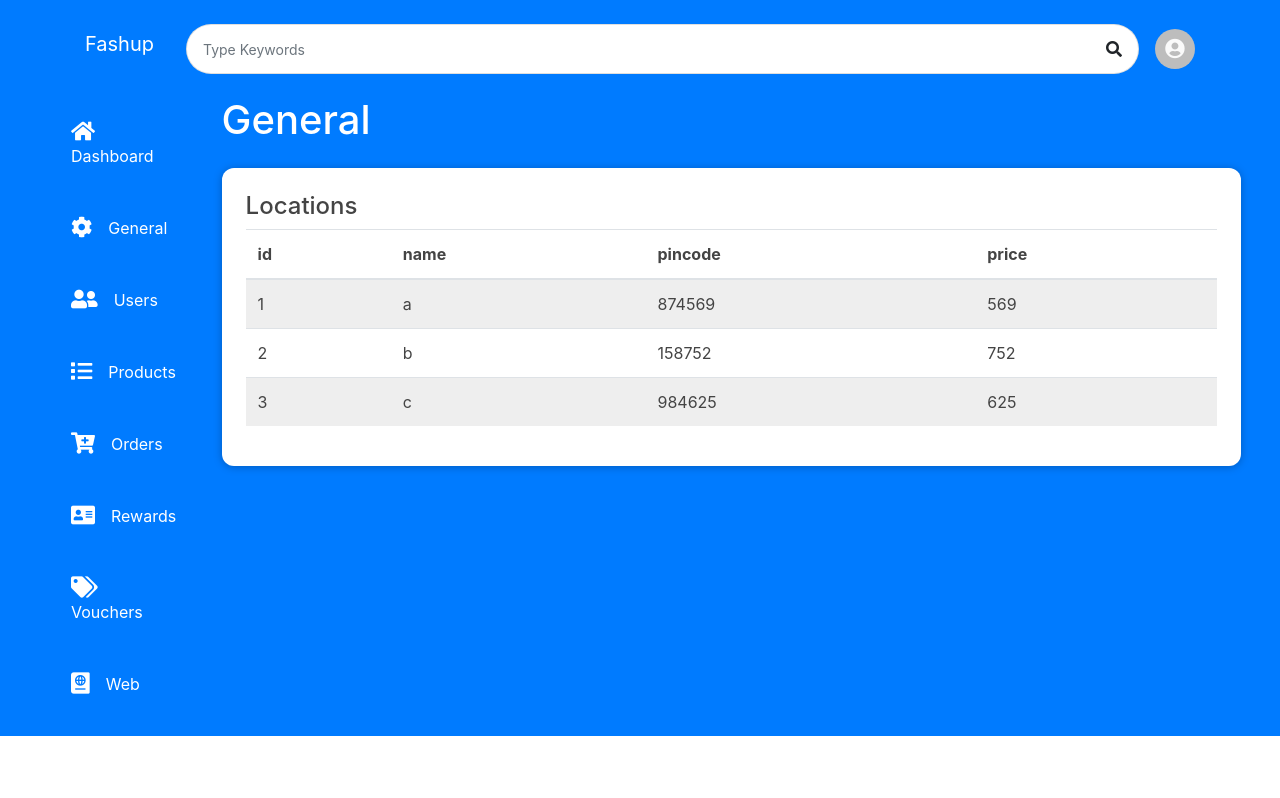
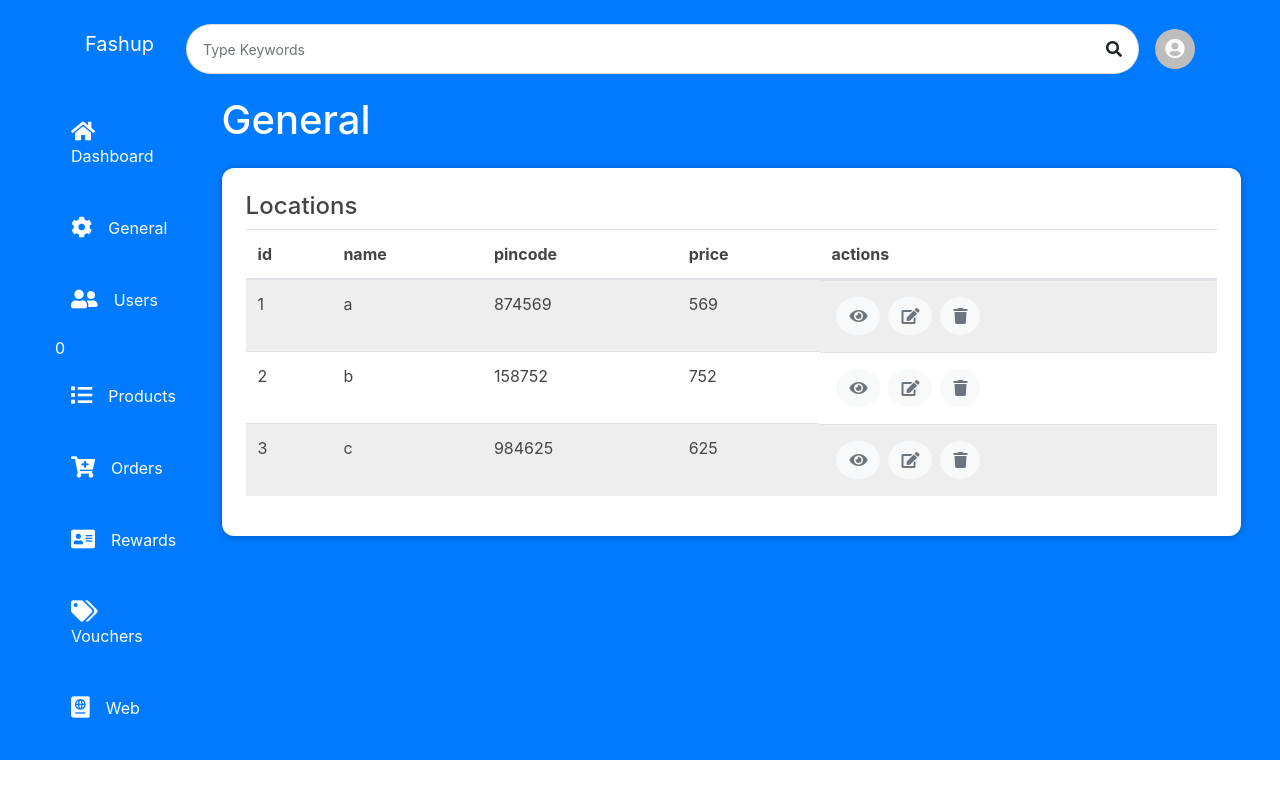
Before and after one commit to quadri-haider-ali/fashup, a React (Create React App) app: page / in a window 1280 px wide. Both pictures are taken after a click on the button "General". Shown: the top 798 px of the page. Built offline with nearby package versions, Linux system fonts and the light colour scheme.

Commit message:
adding action table

```diff
--- a/src/App.js
+++ b/src/App.js
@@ -10,7 +10,7 @@ function App() {
     <div style={{height:"100vh"}}>
       <Navbar/>
       <div className="bg-primary text-white container-fluid d-flex">
-        <SideNavbar viewHandler={new_value=>setView(new_value)}/>
+        <SideNavbar viewHandler={new_value => setView(new_value)} view={view}/>
         <Details view={view}/>
       </div>
     </div>
--- a/src/components/details/Table.js
+++ b/src/components/details/Table.js
@@ -10,21 +10,27 @@ const Table = props => {
             <h4>{props.title}</h4>
             <table className="table">
                 <thead>
-                    {/* {console.log(Object.keys(props.data[0]).map(label=>console.log(label)))} */}
-                    <tr>{Object.keys(props.data[0]).map(label => <th key={label}>{label}</th>)}</tr>
+                    <tr>
+                        {Object.keys(props.data[0]).map(label => <th key={label}>{label}</th>)}
+                        {/* {props.actionTable && <th key='action'>Action</th>} */}
+                    </tr>
                 </thead>
                 <tbody>
-                    {props.data.map(item => <tr key={item[keyExtractor]}>
+                    {props.data.map(item =>
+                        <tr key={item[keyExtractor]}>
                             {Object.values(item).map(value => {
-                            if (validator.isURL(value.toString())) {
-                                // console.log(value);
+                                if (props.actionTable && value.toString().substr(0, 2) === 'fa') {
+                                    const val = value.split(" ");
+                                    return <td key={value} className="btn d-flex">
+                                        {val.map(val_=><a key={val_} href="#" className="btn m-1 btn-default rounded-circle text-secondary bg-light"><i className={'fa '+val_}></i></a>)}
+                                    </td>
+                                } else if (validator.isURL(value.toString())) {
                                     return <td key={value}><img src={value} alt="" width='200' className='img-thumbnail m-1' /></td>
                                 } else {
-                                // console.log(value);
                                     return <td key={value}>{value}</td>
                                 }
+                            })
                         }
-                        )}
                         </tr>)}
                 </tbody>
             </table>
--- a/src/components/navbar/ListItem.js
+++ b/src/components/navbar/ListItem.js
@@ -1,19 +1,27 @@
-import React from 'react';
+import React,{useState} from 'react';
 // import ReactDOM from 'react-dom';
 import './ListItem.css';
+import ShowUsersList from './ShowUsersList';
+// import ShowList from './ShowList';
+// import SubList from './SubList';
 
 const ListItem = (props) => {
+    const [users, setUsers] = useState(0);
+    const [products, setProducts] = useState(0);
     const clickEventHandler = (event) => {
-        // props.item.title;
+        if (props.item.title === "Users") setUsers(!users);
+        else if (props.item.title === "Products") setProducts(!products);
         props.viewHandler(props.item.title);
-        // alert('hi');
     }
     return (
-        <li className="">
-            <button className="py-4 px-3 mr-4 w-100 text-left bg-transparent border-0 text-white" onClick={clickEventHandler}>
-                <i className={props.item.class+' mr-3'} id={props.item.titles}></i>{props.item.title}
-            </button>
-        </li>
+        <>
+            <li className="">
+                <button className="py-4 px-3 mr-4 w-100 text-left bg-transparent border-0 text-white" onClick={clickEventHandler}>
+                    <i className={props.item.class+' mr-3'} id={props.item.title}></i>{props.item.title}
+                </button>
+            </li>
+            {props.item.title == "Users" && users && <ShowUsersList viewHandler={props.viewHandler}/>}
+        </>
     );
 };
 
--- /dev/null
+++ b/src/components/navbar/ShowList.js
@@ -0,0 +1,45 @@
+import React, { useState } from 'react';
+import ListItem from './ListItem';
+
+const SubListItem = props => {
+
+    const users_items = [
+        { title: 'Vendors', class: '' },
+        { title: 'Delivery Agents', class: '' },
+        { title: 'Customers', class: '' },
+    ];
+    const products_items = [
+        {title:'Product Sizes',class:''},
+        {title:'Product Brands',class:''},
+        {title:'Product Categories',class:''},
+        {title:'Product Sub-Categories',class:''},
+        {title:'Product',class:''},
+    ];
+    const toggleItems = clicked_title => {
+        if (clicked_title !== "Users" && clicked_title !== "Products") return;
+        console.log("hi thtere");
+        if (clicked_title === "Users") {
+            setUsers(!users);
+        } else if (clicked_title === "Products") {
+            setProducts(!products);
+        }
+        if (users) {
+            console.log("adding users sublist");
+            return <ul className="d-flex flex-column" style={{listStyleType:"none"}}>
+                {users_items.map(item => <ListItem key={item.title} item={item} viewHandler={props.viewHandler}/>)}
+            </ul>
+        } else if (products) {
+            console.log("adding products sublist");
+            return products_items.map(item => <ListItem key={item.title} item={item} viewHandler={props.viewHandler} />)
+        }
+    };
+
+    return (
+        <>
+            {console.log(props.title)}
+            {toggleItems(props.title)}
+        </>
+    )
+}
+
+export default SubListItem
--- /dev/null
+++ b/src/components/navbar/ShowUsersList.js
@@ -0,0 +1,17 @@
+import React from 'react'
+import ListItem from './ListItem';
+
+const UsersSubList = props => {
+    const users_items = [
+        { title: 'Vendors', class: '' },
+        { title: 'Delivery Agents', class: '' },
+        { title: 'Customers', class: '' },
+    ];
+    return (
+        <ul className="d-flex flex-column" style={{listStyleType:"none"}}>
+            {users_items.map(item => <ListItem key={item.title} item={item} viewHandler={props.viewHandler}/>)}
+        </ul>
+    )
+}
+
+export default UsersSubList
--- a/src/components/navbar/SideNavbar.js
+++ b/src/components/navbar/SideNavbar.js
@@ -1,6 +1,7 @@
 import React from 'react';
 import './SideNavbar.css';
 import ListItem from './ListItem';
+// import ShowList from './ShowList';
 
 const SideNavbar = props => {
     const list_items=[
@@ -14,6 +15,8 @@ const SideNavbar = props => {
         {title:'Web', class:'fas fa-passport fa-lg'},
     ];
 
+
+
     return (
         <div style={{flex:"0.7"}} className="w-75">
             <ul className="d-flex flex-column" style={{listStyleType:"none"}}>
--- a/src/components/pages/General.js
+++ b/src/components/pages/General.js
@@ -3,10 +3,16 @@ import Card from '../details/Card';
 import Table from '../details/Table';
 
 const locations = [
-    {id:1,name:'a',pincode:'874569',price:569},
-    {id:2,name:'b',pincode:'158752',price:752},
-    {id:3,name:'c',pincode:'984625',price:625},
+    {id:1,name:'a',pincode:'874569',price:569,actions:'fa-eye fa-edit fa-trash'},
+    {id:2,name:'b',pincode:'158752',price:752,actions:'fa-eye fa-edit fa-trash'},
+    {id:3,name:'c',pincode:'984625',price:625,actions:'fa-eye fa-edit fa-trash'},
 ];
+
+// const locations = [
+//     {id:1,name:'a',pincode:'874569',price:569},
+//     {id:2,name:'b',pincode:'158752',price:752},
+//     {id:3,name:'c',pincode:'984625',price:625},
+// ];
 
 // ,action:'fa fa-eye'
 // ,action:'fas fa-edit'
@@ -16,7 +22,7 @@ const General = () => {
     return (
         <div className="h-100">
             <Card>
-                <Table data={locations} title={'Locations'} keyExtractor={0}/>
+                <Table data={locations} title={'Locations'} keyExtractor={0} actionTable={true}/>
             </Card>
         </div>
     )
```
Also changed, not shown: src/components/details/ActionTable.js (deleted, +0 -35 lines). Lines whose indentation alone changed are shown as unchanged.
